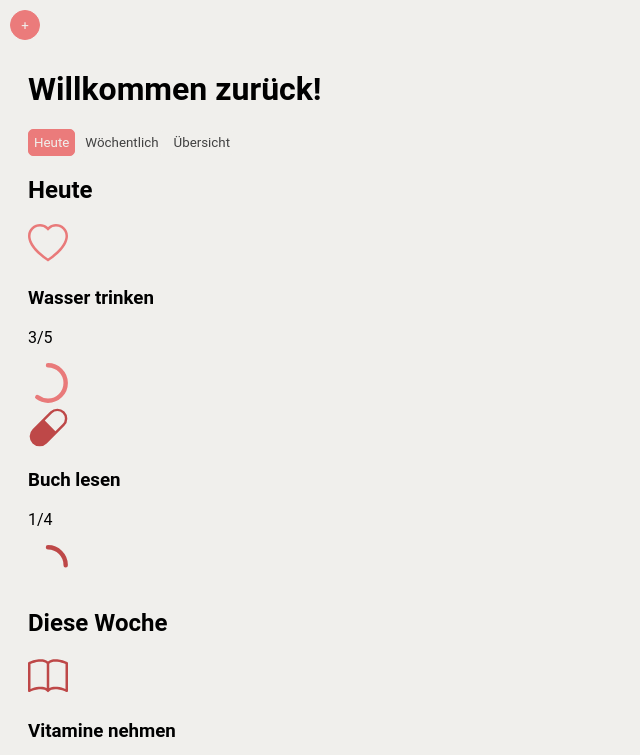
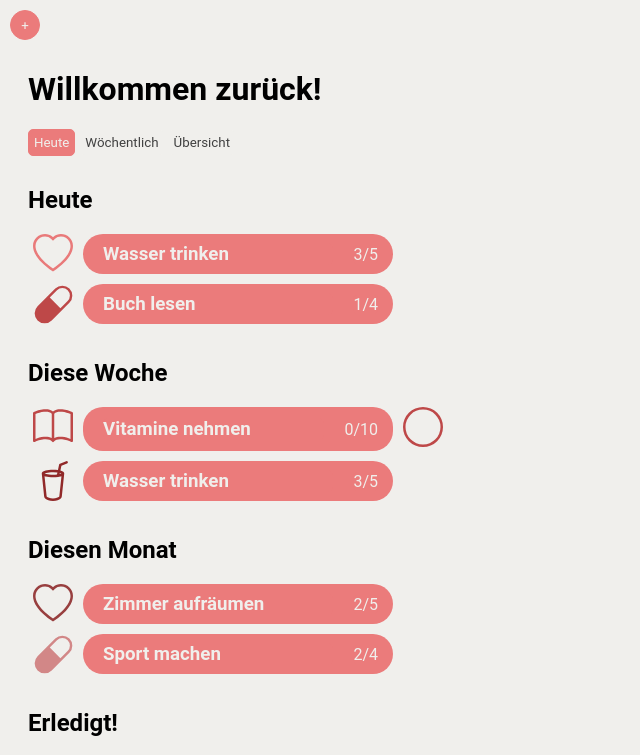
Before and after one commit to angi-mint/habit-tracker, a Vue app: page / in a window 1280 px wide. Shown: the top 755 px of the page, without its empty margins (0-640 px from the left). Built offline with nearby package versions, Linux system fonts and the light colour scheme.

Commit message:
heute ansicht: Anordung und Formen

```diff
--- a/src/assets/index.css
+++ b/src/assets/index.css
@@ -37,7 +37,7 @@
     margin-left: 20px;
 }
 
-/* Hier beginnt der Teil indem das Pop-up Fenster für das anlegen eines Habit gestylt wird */
+/* Pop-up Fenster für das anlegen eines Habit */
 
 .modal {
     position: fixed;
@@ -201,3 +201,61 @@ button {
         stroke-dasharray: 0 100;
     }
 }
+
+
+/* Tägliche Ansicht */
+
+/* Abstand der Überschirft zu den Habits */
+.habits-daily h2 {
+    margin-bottom: var(--spacing-3);
+    margin-top: 30px;
+}
+
+.habits-weekly h2 {
+    margin-bottom: var(--spacing-3);
+    margin-top: 30px;
+}
+
+.habits-monthly h2 {
+    margin-bottom: var(--spacing-3);
+    margin-top: 30px;
+}
+
+.habits-finished h2 {
+    margin-bottom: var(--spacing-3);
+    margin-top: 30px;
+}
+
+
+
+.habit-wrapper {
+    display: flex;
+    padding: 5px;
+}
+
+.habit-info {
+    display: flex;
+    align-items: center;
+    width: 300px; /*  festen Breite damit alle gleich lang sind */
+    margin-left: var(--spacing-2);
+    margin-right: var(--spacing-2);
+    border-radius: var(--spacing-4);
+    padding: var(--spacing-1);
+    background-color: var(--color-menu);
+    color: var(--color-background);
+  }
+
+  .habit-name {
+    flex: 1;
+    margin: 0 var(--spacing-4) 0 var(--spacing-3);
+    color: var(--color-background);
+    background-color: #EB7B7B;
+    border-radius: var(--spacing-1);
+  }
+
+  .habit-text {
+    margin: 0 10px 0 0;
+    color: var(--color-background);
+    background-color: #EB7B7B;
+    border-radius: 5px;
+  }
```
